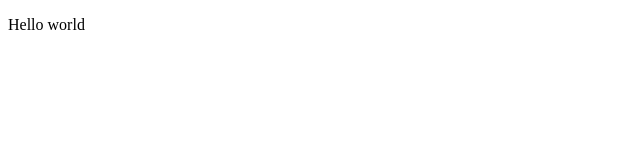
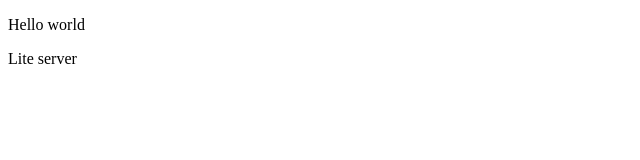
Before and after one commit to lucho2024/git-test, a website: page index.html in a window 1280 px wide. Shown: the full height of the page, 0-640 px from the left. Drawn offline with Linux system fonts and the light colour scheme.

Commit message:
five commit

```diff
--- a/index.html
+++ b/index.html
@@ -5,6 +5,7 @@
     <meta name="viewport" content="width=device-width, initial-scale=1.0">
     <title>prueba git</title>
     <p>Hello world</p>
+    <p>Lite server </p>
 </head>
 <body>
 
```
Also changed, not shown: package.json (+4 -3 lines), 1 other file.
